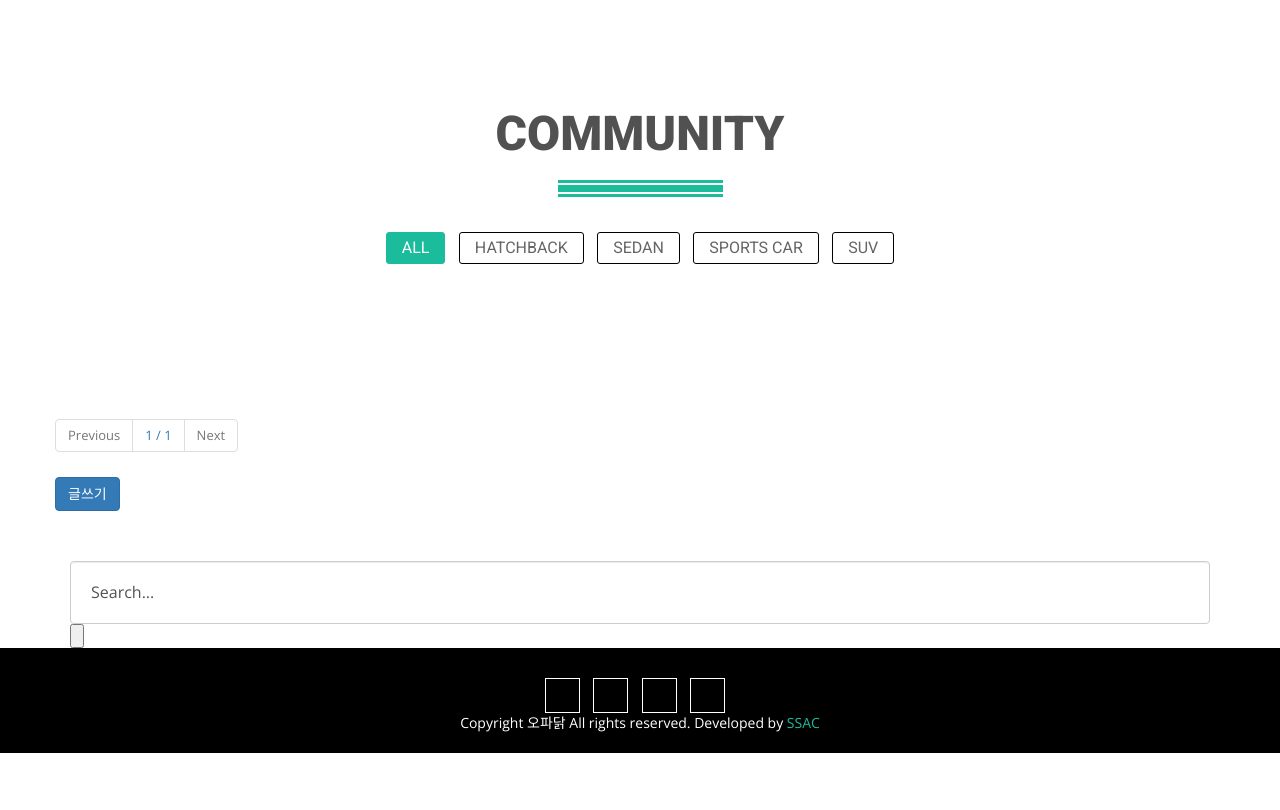
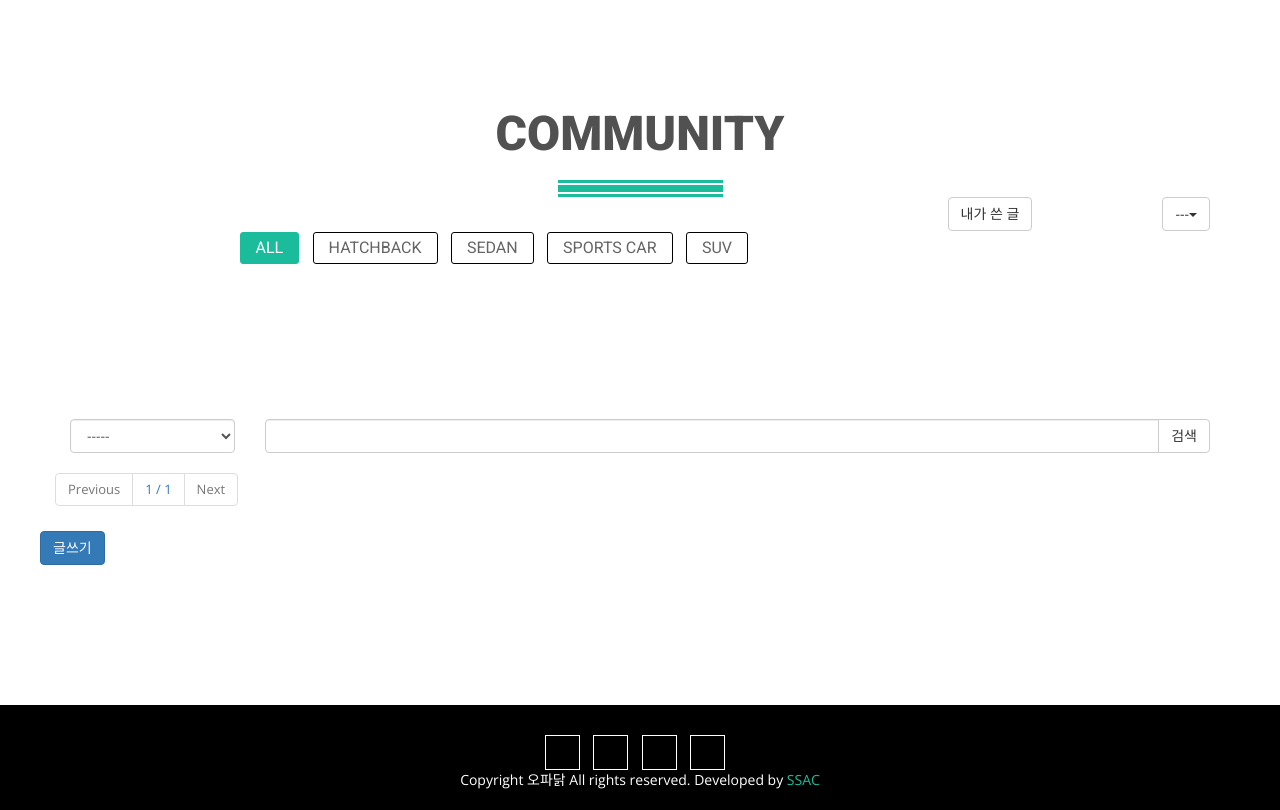
Before and after one commit to tyeong2/SSAC_final, a Django app: page /board/list/ in a window 1280 px wide. Shown: the part 90-900 px from the top of the page. Before the commit the page ends 843 px from the top, so only its background shows below. Run offline with Django 3.2, Linux system fonts and the light colour scheme; data that the repository does not hold is empty; some libraries are stand-ins or nearby versions; some web fonts are replaced.

Commit message:
디자인, 정렬, 검색, 페이징 기능 추가

```diff
--- a/board/templates/board_list.html
+++ b/board/templates/board_list.html
@@ -5,12 +5,13 @@
   <div class="container">
     <div class="row">
       <div class="col-md-12">
-                <div class="titie-section wow fadeInDown animated ">
+        <div class="titie-section wow fadeInDown animated">
           <h1>Community</h1>
         </div>
       </div>
     </div>
     <div class="row">
+      <div class="col-md-9">
         <div class="filter-menu">
           <ul class="button-group sort-button-group">
             <li class="button active" data-category="all">All</li>
@@ -21,54 +22,73 @@
           </ul>
         </div>
       </div>
-        <div class="row featured isotope">
-        <!-- 상위권 랭킹 모아서 보여주기?
-            <div class="col-md-3 col-sm-6 col-xs-12 cat-1 featured-items isotope-item">
-                <div class="product-item">
-                    <div>
-                        <a href="test.html" class="sell-item">
-                            <img src="" class="img-responsive" width="512" height="512" alt="">
-                        </a>
+      <div class="col-md-2">
+        <div class="filter-bar">
+          <ul class="button-group sort-button-group">
+            <button type="button" class="btn btn-default">내가 쓴 글</button>
+          </ul>
         </div>
-                    <div class="product-hover">
-                        <div class="product-meta">
-                            <a href="{% url 'vote_board' board.id  %}"><i class="pe-7s-like"></i>{{board.voter.count}}</a>
+      </div>
+      <div class="col-md-1">
+        <div class="filter-bar">
+          <ul class="nav navbar-nav navbar-right cart-menu">
+            <li class="dropdown">
+              <button type="button" class="btn btn-default dropdown toggle" data-toggle="dropdown">
+                ---<span class="caret"></span></button>
+              <ul class="dropdown-menu" role="menu">
+                <li><a href="#">좋아요</a></li>
+                <li><a href="#">최신</a></li>
+                <li><a href="#">조회수</a></li>
+              </ul>
+            </li>
+          </ul>
         </div>
       </div>
     </div>
-                <div class="best-caption">
-                    <span class="rank">1</span>
-                    <span class="text ellipsis"> </span>
-                    <span class="views">
-                        <em class="count">9619</em>명
-                    </span>
-                </div>
-            </div>
-        -->
+
+    <div class="row featured isotope">
+      <!-- isotope은 이미지가 겹치는것을 방지하는 기능이다 -->
       {% for board in boards %}
-            <div class="col-md-3 col-sm-6 col-xs-12 cat-2 featured-items isotope-item">
+      <div class="col-md-3 col-sm-6 col-xs-12 cat-3 featured-items isotope-item">
         <div class="product-item">
           <img src="{{ board.image.url }}" class="img-responsive" width="512" height="512" alt="">
-                    <div class="product-hover">
-                        <div class="product-meta">
+          <div class="product-like">
+            <span>100명</span>
             <a href="#"><i class="pe-7s-like"></i></a>
-                        </div>
           </div>
           <div class="product-title">
             <a href="/board/detail/{{ board.id }}/">
+              <span>{{ board.count }}</span>
               <h3>{{ board.title }}</h3>
-                            <span>{{ board.hit }}</span>
             </a>
           </div>
         </div>
       </div>
       {% endfor %}
     </div>
+
+    <div class="review-section">
+      <div class="row">
+        <div class="col-xs-2 col-sm2">
+          <select name="searchType" class="form-control">
+            <option value="n">-----</option>
+            <option value="t">제목</option>
+            <option value="c">내용</option>
+            <option value="w">작성자</option>
+            <option value="tc">제목+내용</option>
+          </select>
         </div>
-</section>
+        <div class="col-xs-10 col-sm-10">
+          <div class="input-group">
+            <input type="text" name="keyword" id="keywordInput" value="" class=" form-control">
+            <span class="input-group-btn">
+              <button id="searchBtn" class="btn btn-default">검색</button>
+            </span>
+          </div>
+        </div>
+      </div>
 
-<section class="page-section">
-    <div class="container">
+      <div class="page-section">
         <div class="row mt-2">
           <div class="col-12">
             <!-- 여기에 부트스트랩 페이지네이션 코드 복붙 -->
@@ -98,7 +118,6 @@
               </ul>
             </nav>
           </div>
-        </div>
 
           <div class="row">
             <div class="col-12">
@@ -106,20 +125,9 @@
             </div>
           </div>
         </div>
+      </div>
+    </div>
+  </div>
 </section>
 
-<section class="search-section">
-    <div class="container">
-        <div class="row subscribe-from">
-            <div class="col-md-12">
-                <form class="form-inline col-md-12 wow fadeInDown animated">
-                    <div class="form-group">
-                        <input type="email" class="form-control subscribe" id="email" placeholder="Search...">
-                        <button class="suscribe-btn"><i class="pe-7s-search"></i></button>
-                    </div>
-                </form><!-- end /. form -->
-            </div>
-        </div><!-- end of/. row -->
-    </div><!-- end of /.container -->
-</section><!-- end of /.news letter section -->
 {% endblock %}
```
Lines whose indentation alone changed are shown as unchanged.
